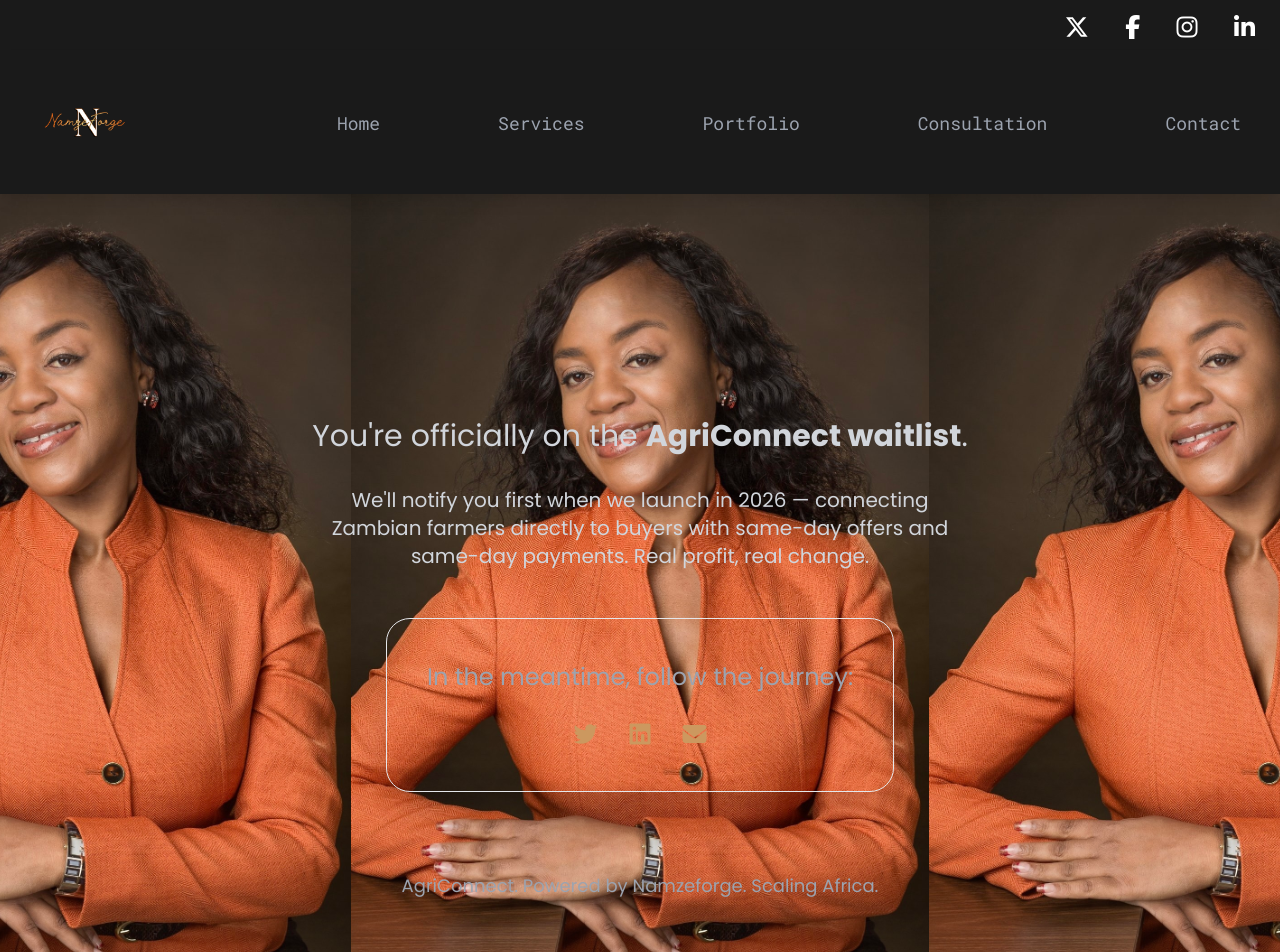
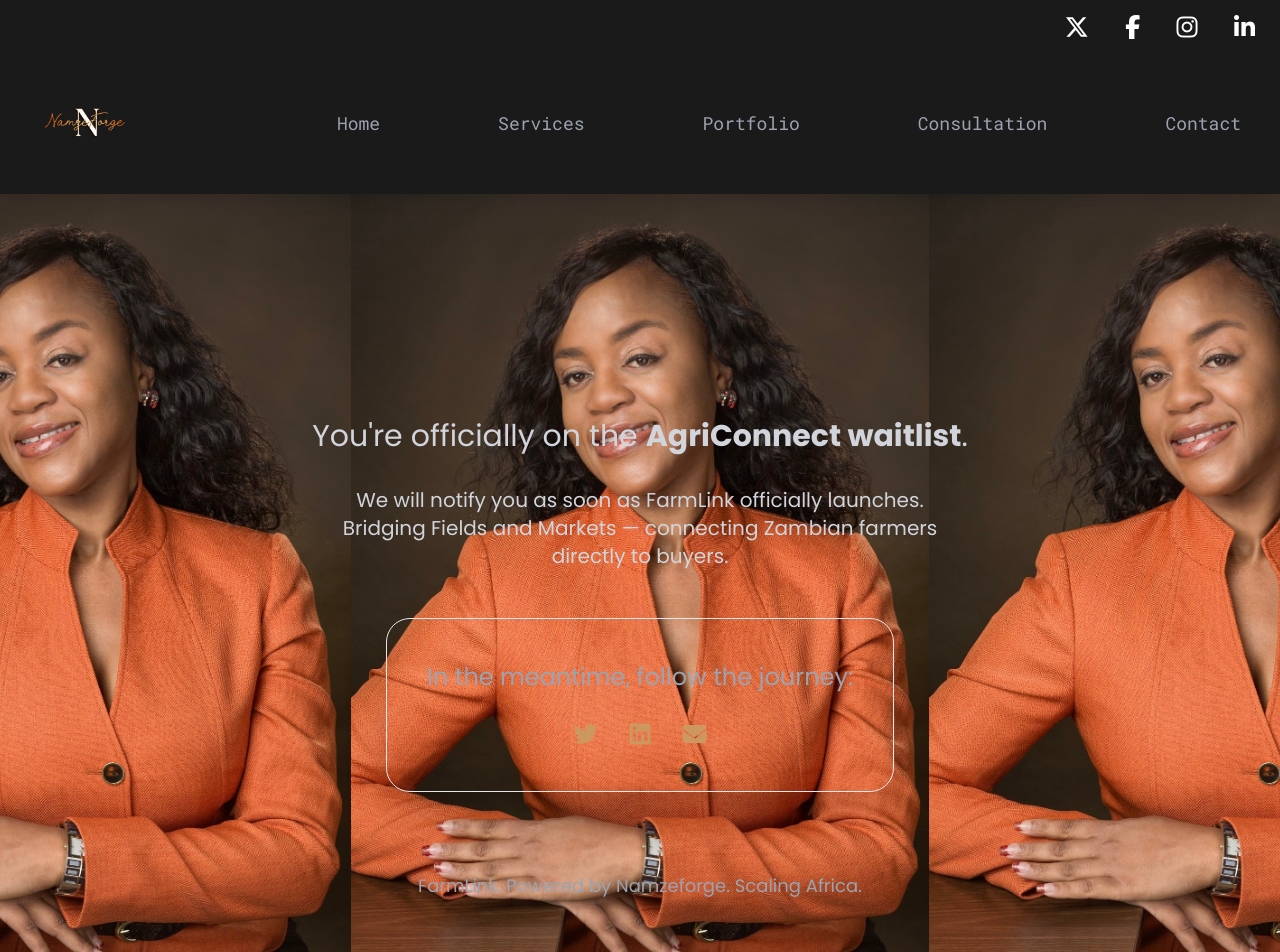
Before and after one commit to Cathy-45/cathy-portfolio-integrated, a React (Vite) app: page /thanks in a window 1280 px wide. Shown: the top 952 px of the page. Built offline with nearby package versions, Linux system fonts and the light colour scheme.

Commit message:
Rebrand: Update Thank You page and other files to FarmLink

```diff
--- a/src/components/Consultation.jsx
+++ b/src/components/Consultation.jsx
@@ -258,7 +258,7 @@
           </form>
 
           <p className="mt-20 text-gray-400 text-lg">
-            AgriConnect. Powered by Namzeforge. Scaling Africa.
+            FarmLink. Powered by Namzeforge. Scaling Africa.
           </p>
         </div>
       </div>
--- a/src/components/Contact.jsx
+++ b/src/components/Contact.jsx
@@ -108,7 +108,7 @@
           </div>
 
           <p className="mt-32 text-gray-400 text-lg">
-            AgriConnect. Powered by Namzeforge. Scaling Africa.
+            FarmLink. Powered by Namzeforge. Scaling Africa.
           </p>
         </div>
       </div>
--- a/src/components/ExploreAgriConnect.jsx
+++ b/src/components/ExploreAgriConnect.jsx
@@ -1,7 +1,7 @@
 import React from "react";
-import backgroundImage from "../assets/background.jpg"; // Ensure path matches
+import backgroundImage from "../assets/background.jpg";
 
-const ExploreAgriConnect = () => {
+const ExploreFarmLink = () => {
   return (
     <section
       className="min-h-screen relative overflow-hidden"
@@ -14,6 +14,8 @@
       }}
     >
       <div className="absolute inset-0 bg-gradient-to-b from-black/50 via-black/30 to-black/70" />
+
+      {/* Floating Particles */}
       <div className="absolute inset-0 pointer-events-none">
         {[...Array(8)].map((_, i) => (
           <div
@@ -27,13 +29,17 @@
           />
         ))}
       </div>
+
       <div className="relative z-10 min-h-screen flex flex-col items-center justify-center px-6 py-24 text-center">
         <h1 className="text-6xl sm:text-7xl md:text-8xl font-black text-[#fdba74] mb-8">
-          Explore AgriConnect
+          Explore FarmLink
         </h1>
+
         <p className="text-2xl sm:text-3xl text-gray-300 mb-12 max-w-2xl">
-          Coming soon: Discover how AgriConnect will connect Zambian farmers to buyers with same-day offers and payments. Launching 2026. Stay tuned!
+          Coming soon: Zambia’s Smart Farming Platform.<br />
+          Bridging Fields and Markets — connecting farmers directly to buyers.
         </p>
+
         <a
           href="/consultation"
           className="bg-[#da6d20] hover:bg-[#c75a10] text-white font-bold py-4 px-10 rounded-2xl transition transform hover:scale-105 shadow-xl"
@@ -45,4 +51,4 @@
   );
 };
 
-export default ExploreAgriConnect;
+export default ExploreFarmLink;
--- a/src/components/Home.jsx
+++ b/src/components/Home.jsx
@@ -21,30 +21,33 @@
 
       <div className="relative z-10 min-h-screen flex flex-col items-center justify-center px-4 sm:px-6 md:px-8 py-12">
         <div className="w-full max-w-6xl text-center">
-
           <h1 className="text-5xl sm:text-6xl md:text-7xl lg:text-8xl font-black tracking-tight mb-6 text-transparent bg-clip-text bg-gradient-to-r from-[#da6d20] via-[#fdba74] to-[#da6d20]">
             NAMZEFORGE
           </h1>
-          <p className="text-lg sm:text-xl text-gray-300 mb-4">Digital Solutions</p>
+          <p className="text-lg sm:text-xl text-gray-300 mb-4">
+            Digital Solutions
+          </p>
 
           <p className="text-base sm:text-lg md:text-xl text-gray-300 mb-12 px-4 leading-relaxed">
-            We build beautiful, scalable technology that solves real African problems.
+            We build beautiful, scalable technology that solves real African
+            problems.
           </p>
 
-          {/* ==================== AGRICONNECT SECTION ==================== */}
+          {/* ==================== FARM LINK SECTION ==================== */}
           <div className="my-16">
             <div className="backdrop-blur-2xl bg-white/10 rounded-3xl p-8 sm:p-12 border border-white/30 shadow-2xl shadow-black/60 hover:shadow-[#da6d20]/40 transition-all duration-700 max-w-4xl mx-auto">
-
               <p className="text-gray-400 uppercase tracking-widest text-sm mb-6 text-center">
                 Flagship Product
               </p>
 
               <h2 className="text-3xl sm:text-4xl md:text-5xl font-black text-white text-center mb-4">
-                AgriLink
+                FarmLink
               </h2>
 
               <p className="text-base sm:text-lg text-gray-300 mb-10 leading-relaxed text-center">
-                Connecting Zambian farmers directly to buyers for livestock, fresh & dry produce.
+                Bridging Fields and Markets — connecting Zambian farmers
+                directly to serious buyers for livestock, fresh produce, and dry
+                goods.
               </p>
 
               <div className="grid grid-cols-1 sm:grid-cols-3 gap-6 mb-12">
@@ -61,13 +64,17 @@
                 <div className="bg-white/10 rounded-2xl p-6 text-center">
                   <span className="text-5xl mb-3 block">📊</span>
                   <p className="text-[#fdba74] font-bold">Smart Tools</p>
-                  <p className="text-gray-300 text-sm mt-1">Tax calculator + AI insights</p>
+                  <p className="text-gray-300 text-sm mt-1">
+                    Tax calculator + AI insights
+                  </p>
                 </div>
               </div>
 
               <div className="my-10 text-center">
                 <div className="inline-flex items-center gap-3 px-8 py-5 bg-gradient-to-r from-[#da6d20] to-[#fd923c] rounded-full shadow-2xl shadow-orange-900/60 border border-white/40 mx-auto">
-                  <span className="text-white font-black text-xl">LAUNCHING 2026</span>
+                  <span className="text-white font-black text-xl">
+                    LAUNCHING 2026
+                  </span>
                   <span className="text-4xl animate-bounce">🚀</span>
                 </div>
                 <p className="text-gray-300 mt-6 text-base">
@@ -81,9 +88,15 @@
                   <p className="text-gray-400 uppercase tracking-widest text-sm mb-4 text-center">
                     Closed Beta Testing
                   </p>
-                  <h3 className="text-2xl font-bold text-white text-center mb-6">Join AgriLink Beta</h3>
+                  <h3 className="text-2xl font-bold text-white text-center mb-6">
+                    Join FarmLink Beta
+                  </h3>
 
-                  <form className="flex flex-col sm:flex-row gap-4 max-w-md mx-auto" action="https://formsubmit.co/hello@namzeforge.com" method="POST">
+                  <form
+                    className="flex flex-col sm:flex-row gap-4 max-w-md mx-auto"
+                    action="https://formsubmit.co/hello@namzeforge.com"
+                    method="POST"
+                  >
                     <input
                       type="email"
                       name="email"
@@ -99,16 +112,26 @@
                     </button>
                   </form>
 
-                  <p className="text-xs text-gray-400 text-center mt-6">We respect your privacy • No spam, ever</p>
+                  <p className="text-xs text-gray-400 text-center mt-6">
+                    We respect your privacy • No spam, ever
+                  </p>
                 </div>
               </div>
 
               {/* Role Designated Checklists */}
               <div className="flex flex-col sm:flex-row gap-6 justify-center">
-                <a href="https://docs.google.com/document/d/1fQfkS53WPzJAI13gi0TmDZJEHlHJRqftBgQoGKMa30Y/edit?tab=t.0" target="_blank" className="text-center text-white hover:text-[#fdba74] transition text-lg">
+                <a
+                  href="https://docs.google.com/document/d/1fQfkS53WPzJAI13gi0TmDZJEHlHJRqftBgQoGKMa30Y/edit?tab=t.0"
+                  target="_blank"
+                  className="text-center text-white hover:text-[#fdba74] transition text-lg"
+                >
                   📋 Buyer Testing Checklist
                 </a>
-                <a href="https://docs.google.com/document/d/1lf2X4NZlMWc71Ij4hC8F6Z4Rjsl6OJn3M-5hTFqrvr4/edit?tab=t.0" target="_blank" className="text-center text-white hover:text-[#fdba74] transition text-lg">
+                <a
+                  href="https://docs.google.com/document/d/1lf2X4NZlMWc71Ij4hC8F6Z4Rjsl6OJn3M-5hTFqrvr4/edit?tab=t.0"
+                  target="_blank"
+                  className="text-center text-white hover:text-[#fdba74] transition text-lg"
+                >
                   📋 Farmer Testing Checklist
                 </a>
               </div>
@@ -148,7 +171,7 @@
               © 2025 Namzeforge Digital Solutions Limited
             </p>
             <p className="text-gray-400 text-xs mt-2">
-              AgriLink. Powered by Namzeforge. Scaling Africa.
+              FarmLink. Powered by Namzeforge. Scaling Africa.
             </p>
 
             <div className="flex justify-center items-center gap-10 mt-8">
@@ -184,7 +207,6 @@
               </a>
             </div>
           </footer>
-
         </div>
       </div>
     </section>
--- a/src/components/MyPortfolio.jsx
+++ b/src/components/MyPortfolio.jsx
@@ -10,12 +10,12 @@
   const projects = [
     {
       id: 1,
-      name: "AgriConnect Zambia",
+      name: "FarmLink Zambia",
       description:
         "Direct farmer-to-buyer platform connecting smallholder farmers to buyers with instant PawaPay payments, ZRA tax tools, and AI market insights. Currently in closed beta.",
       image:
         agriconnectHomeImage,
-      path: "https://github.com/Cathy-45/AgriConnect-Zambia-Frontend",
+      path: "https://github.com/Cathy-45/FarmLink-Zambia-Frontend",
       highlight: true,
     },
     {
@@ -116,7 +116,7 @@
           </div>
 
           <p className="mt-24 text-gray-400 text-lg text-center">
-            AgriConnect. Powered by Namzeforge. Scaling Africa.
+            FarmLink. Powered by Namzeforge. Scaling Africa.
           </p>
         </div>
       </div>
--- a/src/components/Services.jsx
+++ b/src/components/Services.jsx
@@ -85,7 +85,7 @@
 
           {/* Signature */}
           <p className="mt-24 text-gray-400 text-lg tracking-wide">
-            AgriConnect. Powered by Namzeforge. Scaling Africa.
+            FarmLink. Powered by Namzeforge. Scaling Africa.
           </p>
         </div>
       </div>
--- a/src/components/Thanks.jsx
+++ b/src/components/Thanks.jsx
@@ -47,10 +47,9 @@
           <strong className="text-[#fdba74]">AgriConnect waitlist</strong>.
         </p>
 
-        <p className="text-lg sm:text-xl text-gray-300 mb-12 max-w-2xl leading-relaxed">
-          We'll notify you first when we launch in 2026 — connecting Zambian
-          farmers directly to buyers with same-day offers and same-day payments.
-          Real profit, real change.
+      <p className="text-lg sm:text-xl text-gray-300 mb-12 max-w-2xl leading-relaxed">
+          We will notify you as soon as FarmLink officially launches.<br />
+          Bridging Fields and Markets — connecting Zambian farmers directly to buyers.
         </p>
 
         <div className="backdrop-blur-xl bg-white/10 rounded-3xl p-10 border border-white/20 shadow-2xl max-w-2xl">
@@ -80,7 +79,7 @@
         </div>
 
         <p className="mt-20 text-gray-400 text-lg">
-          AgriConnect. Powered by Namzeforge. Scaling Africa.
+          FarmLink. Powered by Namzeforge. Scaling Africa.
         </p>
       </div>
     </section>
```
